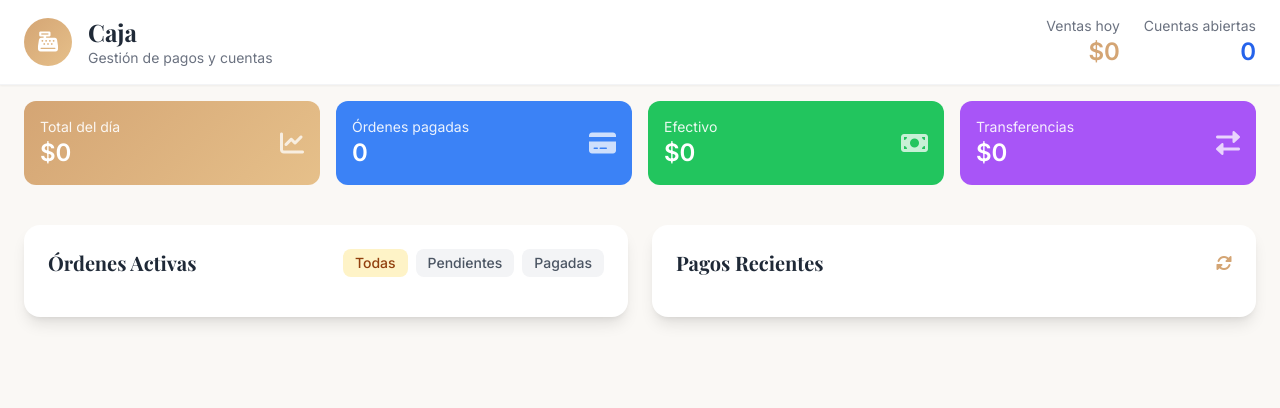
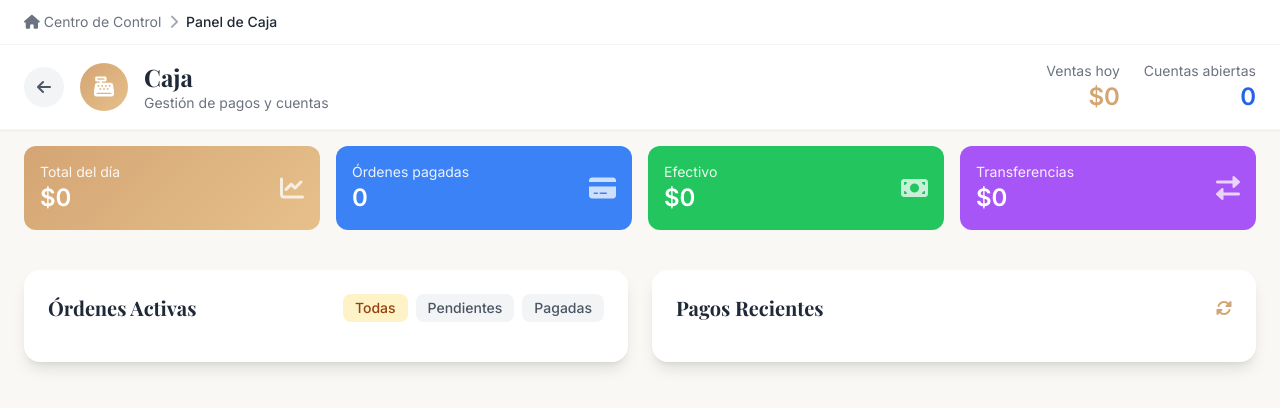
Before and after one commit to maucxto/click-eat, a website with bundled scripts: page producto-nacional/caja/index.html in a window 1280 px wide. Built offline with nearby package versions, Linux system fonts and the light colour scheme.

Commit message:
Add breadcrumbs navigation system to all Centro de Control pages: cocina, barra, caja, admin, QR generator, and test system

```diff
--- a/producto-nacional/caja/index.html
+++ b/producto-nacional/caja/index.html
@@ -101,10 +101,25 @@
     </style>
 </head>
 <body>
+    <!-- Breadcrumbs Navigation -->
+    <nav class="bg-white border-b border-gray-100 px-6 py-3">
+        <div class="flex items-center space-x-2 text-sm max-w-7xl mx-auto">
+            <a href="../index.html" class="flex items-center space-x-1 text-gray-500 hover:text-gold transition-colors">
+                <i class="fas fa-home"></i>
+                <span>Centro de Control</span>
+            </a>
+            <i class="fas fa-chevron-right text-gray-400"></i>
+            <span class="text-gray-800 font-medium">Panel de Caja</span>
+        </div>
+    </nav>
+
     <!-- Header -->
     <header class="bg-white shadow-sm border-b border-gray-100 px-6 py-4">
         <div class="flex items-center justify-between max-w-7xl mx-auto">
             <div class="flex items-center space-x-4">
+                <a href="../index.html" class="w-10 h-10 bg-gray-100 hover:bg-gray-200 rounded-full flex items-center justify-center transition-colors">
+                    <i class="fas fa-arrow-left text-gray-600"></i>
+                </a>
                 <div class="w-12 h-12 gradient-gold rounded-full flex items-center justify-center">
                     <i class="fas fa-cash-register text-white text-xl"></i>
                 </div>
```
Also changed, not shown: producto-nacional/admin/index.html (+20 -3 lines), producto-nacional/barra/index.html (+15 -0 lines), producto-nacional/cocina/index.html (+15 -0 lines), producto-nacional/test.html (+15 -0 lines), qr-generator.html (+12 -0 lines).
